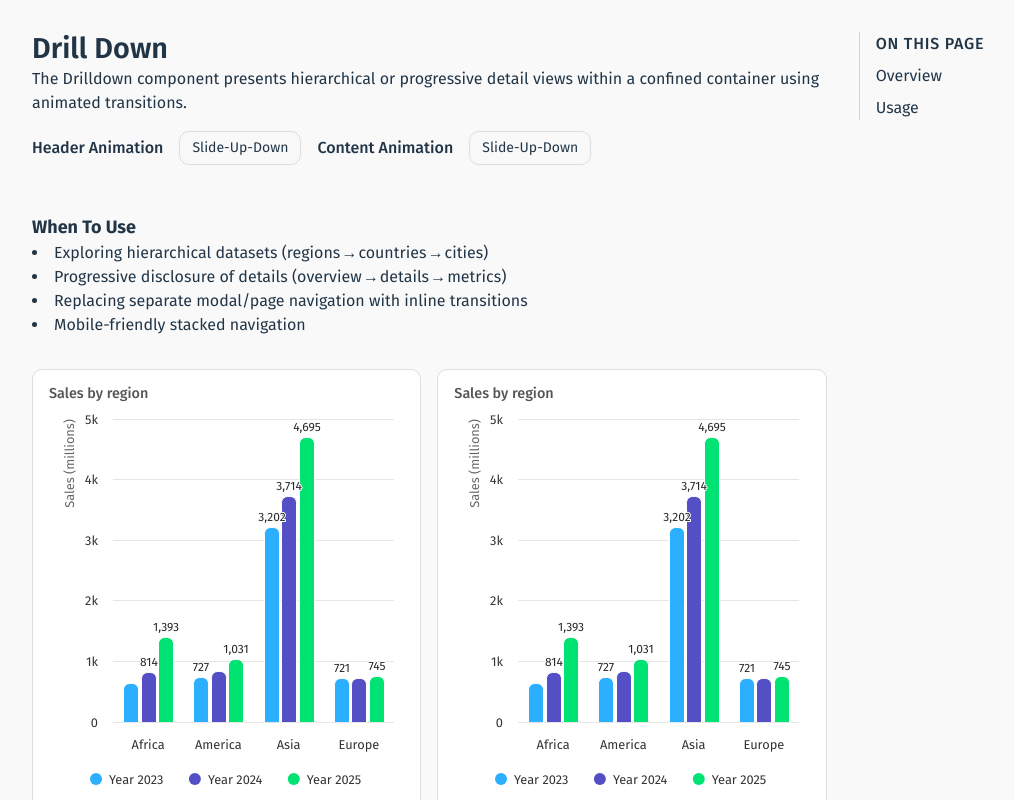
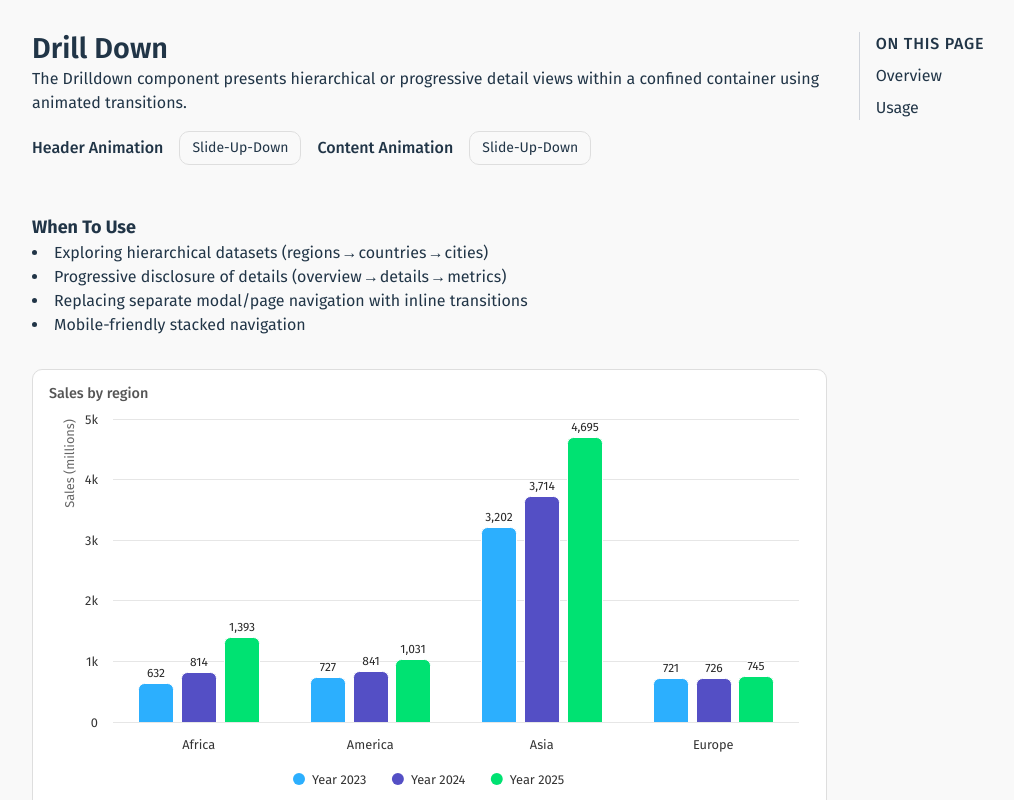
Before and after one commit to saiful-islam-qp/react-play, a React (Vite) app: page / in a window 1280 px wide. Shown: the whole page, without its empty margins (0-1014 px from the left). Built offline with nearby package versions, Linux system fonts and the light colour scheme.

Commit message:
-Add: Heading's glass background effect
-Fix: Select's options z-index issue

```diff
--- a/src/App.tsx
+++ b/src/App.tsx
@@ -8,7 +8,7 @@ function App() {
     <div className="container mx-auto md:p-4">
       <div className="grid grid-cols-1 lg:grid-cols-6 gap-4">
         <div className="col-span-4">
-          <div className="mb-4 sticky top-0 z-20 p-4 bg-(--main-bg-color)">
+          <div className="mb-4 sticky top-0 z-20 p-4 bg-(--main-bg-color)/80 backdrop-blur-md">
             <h1 className="m-0 font-semibold">Drill Down</h1>
             <p className="m-0">
               The Drilldown component presents hierarchical or progressive
@@ -32,8 +32,7 @@ function App() {
               <li>Mobile-friendly stacked navigation</li>
             </ul>
           </div>
-          <div className="grid grid-cols md:grid-cols-2 gap-4 px-4">
-            <SalesCard />
+          <div className=" px-4">
             <SalesCard />
           </div>
           <div className="p-4">
--- a/src/components/select/Select.module.css
+++ b/src/components/select/Select.module.css
@@ -4,7 +4,7 @@
   border-radius: var(--border-radius);
   padding: 8px;
   position: relative;
-  z-index: 2;
+  z-index: 99;
 }
 
 .headless_ui_options:focus,
--- a/src/index.css
+++ b/src/index.css
@@ -1,7 +1,7 @@
 @import "tailwindcss";
 
 :root {
-  --main-bg-color: #242424;
+  --main-bg-color: rgba(36, 36, 36, 1);
   --primary-text-color: #f0f0f0;
   --secondary-text-color: #aaaaaa;
   --secondary-bg-color: #eeeeee;
@@ -65,7 +65,7 @@ table tbody td {
 
 @media (prefers-color-scheme: light) {
   :root {
-    --main-bg-color: #f9f9f9;
+    --main-bg-color: rgba(249, 249, 249, 1);
     --primary-text-color: #213547;
     --secondary-text-color: #666666;
     --secondary-bg-color: #ebebeb;
```
